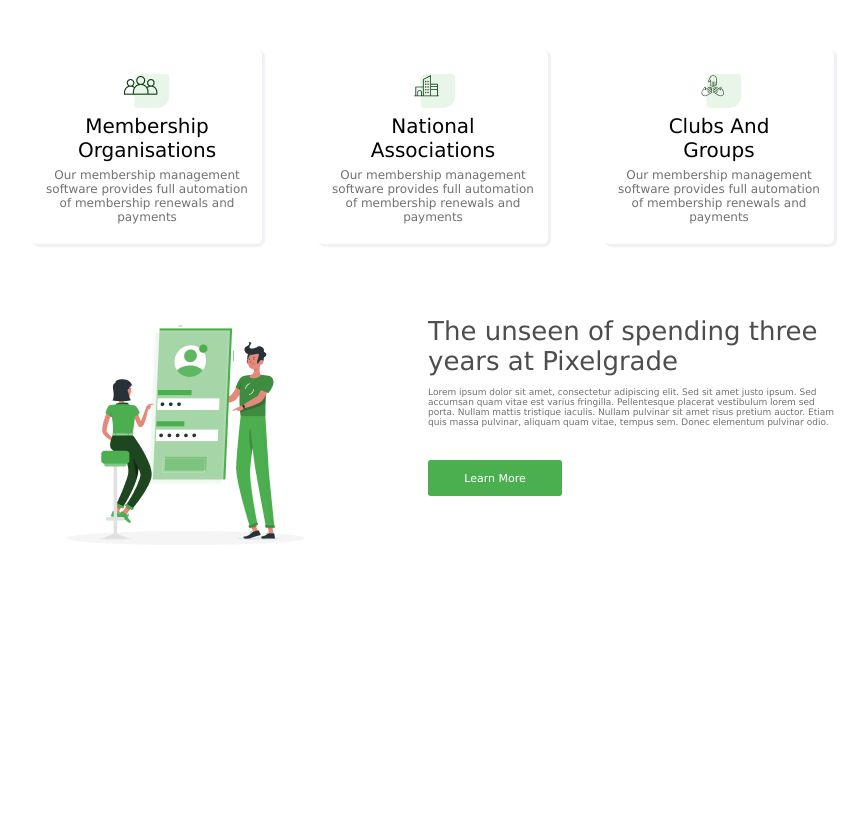
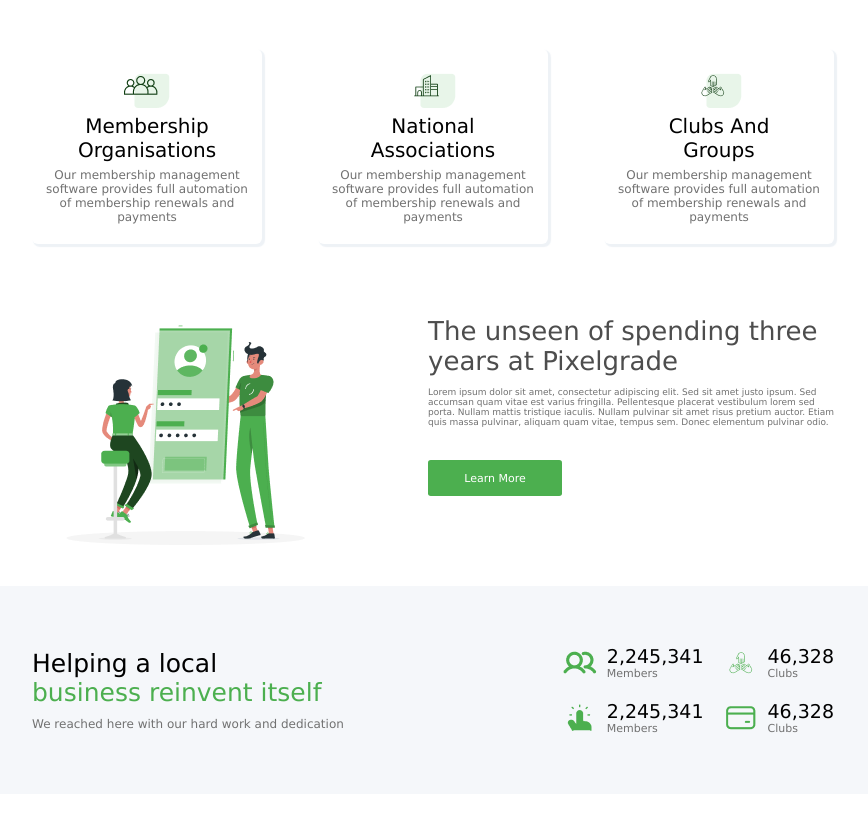
Before and after one commit to farrukhechos/universityWeb, a plain HTML site: page 15-darsFigma/index.html in a window 1280 px wide. Shown: the part 755-1568 px from the top of the page, without its empty margins (207-1075 px from the left). Before the commit the page ends 1341 px from the top, so only its background shows below. Drawn offline with Linux system fonts and the light colour scheme.

Commit message:
Figma changed

```diff
--- a/15-darsFigma/index.html
+++ b/15-darsFigma/index.html
@@ -96,6 +96,56 @@
 				</div>
 			</div>
 		</div>
+		<!-- local section -->
+		<div class="local-section">
+			<div class="local-item">
+				<div>
+					<p>Helping a local</p>
+					<p style="color: #4CAF4F;">business reinvent itself</p>
+				</div>
+				<spa class="grey-text">We reached here with our hard work and dedication</span>
+			</div>
+			<div class="cards">
+				<div class="card-section">
+					<div class="local-card">
+						<img src="./pictures/local/Icon.png" alt="">
+						<div>
+							<p class="card-numbers">2,245,341</p>
+							<p class="card-title">Members</p>
+						</div>
+					</div>
+					<div class="local-card">
+						<img src="./pictures/local/Icon (1).png" alt="">
+						<div>
+							<p class="card-numbers">46,328</p>
+							<p class="card-title">Clubs</p>
+						</div>
+					</div>
+				</div>
+				<div class="card-section">
+					<div class="local-card">
+						<img src="./pictures/local/Icon (2).png" alt="">
+						<div>
+							<p class="card-numbers">2,245,341</p>
+							<p class="card-title">Members</p>
+						</div>
+					</div>
+					<div class="local-card">
+						<img src="./pictures/local/Icon (3).png" alt="">
+						<div>
+							<p class="card-numbers">46,328</p>
+							<p class="card-title">Clubs</p>
+						</div>
+					</div>
+				</div>
+
+			</div>
+		</div>
+		<!-- design content -->
+		 <div>
+			<img src="" alt="">
+		 </div>
+
 	</div>
 	</div>
 </body>
--- a/15-darsFigma/style.css
+++ b/15-darsFigma/style.css
@@ -4,7 +4,7 @@
 }
 
 .container {
-    width: 1002px;
+    max-width: 1002px;
     margin: auto;
 }
 
@@ -145,3 +145,44 @@
     font-size: 26px;
     color: #4D4D4D;
 }
+.local-section{
+    display: flex;
+    justify-content: space-between;
+    background-color: #f5f7fa;
+    padding: 59px 100px;
+    align-items: center;
+}
+.local-item{
+    display: flex;
+    flex-direction: column;
+    gap: 10px   ;
+}
+.local-item p {
+    font-size: 25px;
+}
+.cards{
+    display: flex;
+    flex-direction: column;
+    gap: 28px;
+}
+.card-section{
+    display: flex;
+    gap: 20px;
+}
+.local-card{
+    display: flex;
+    gap: 10px;
+    align-items: center;
+}
+.card-numbers{
+    font-size: 19px;
+}
+.card-title{
+    font-size: 11px;
+    color: #717171;
+}
+.cards{
+    display: flex;
+    gap: 20px;
+    flex-wrap: wrap;
+}
```
Also changed, not shown: 15-darsFigma/pictures/local/Icon (1).png (added), 15-darsFigma/pictures/local/Icon (2).png (added), 15-darsFigma/pictures/local/Icon (3).png (added), 15-darsFigma/pictures/local/Icon.png (added), 2 other files.
